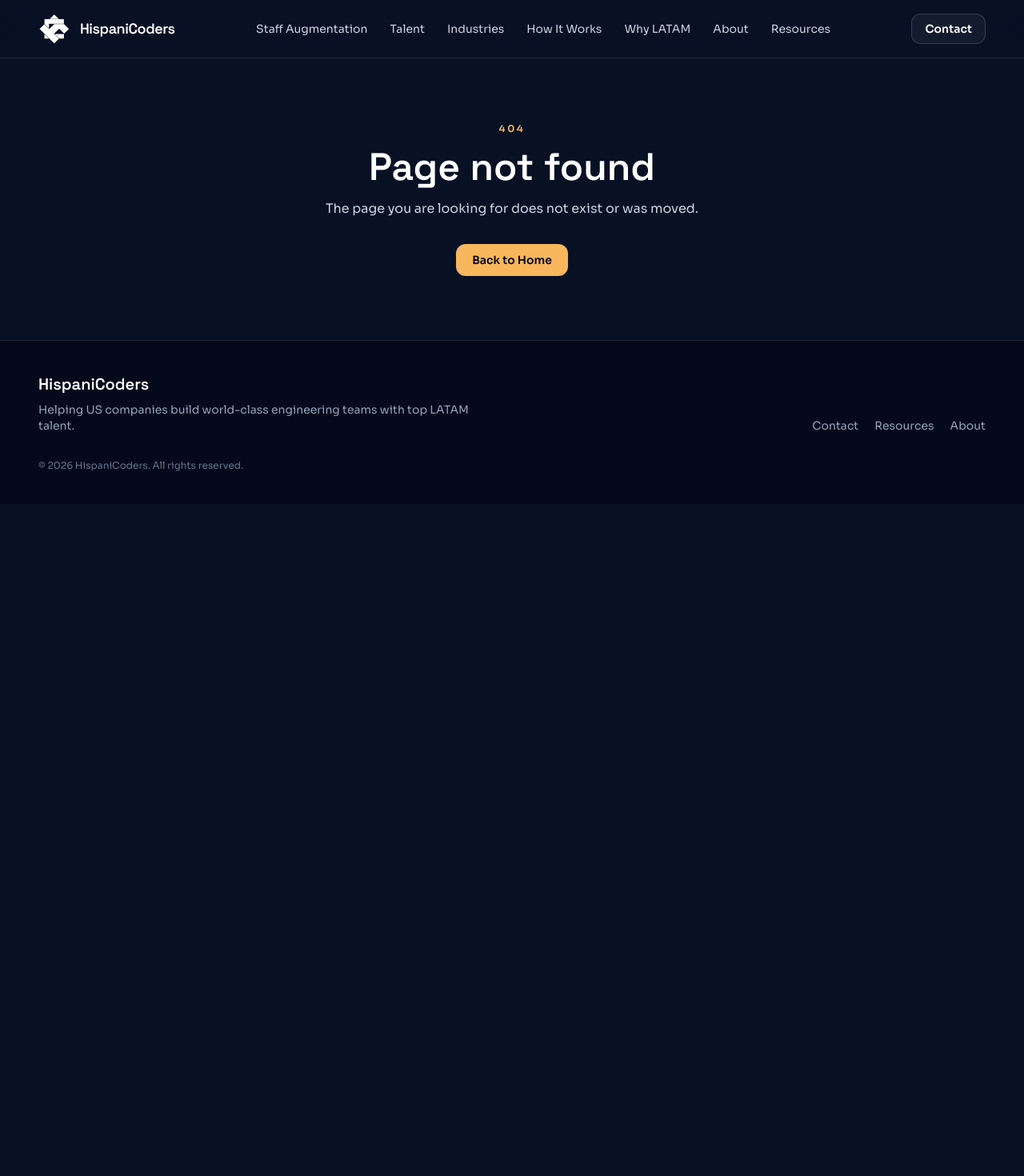
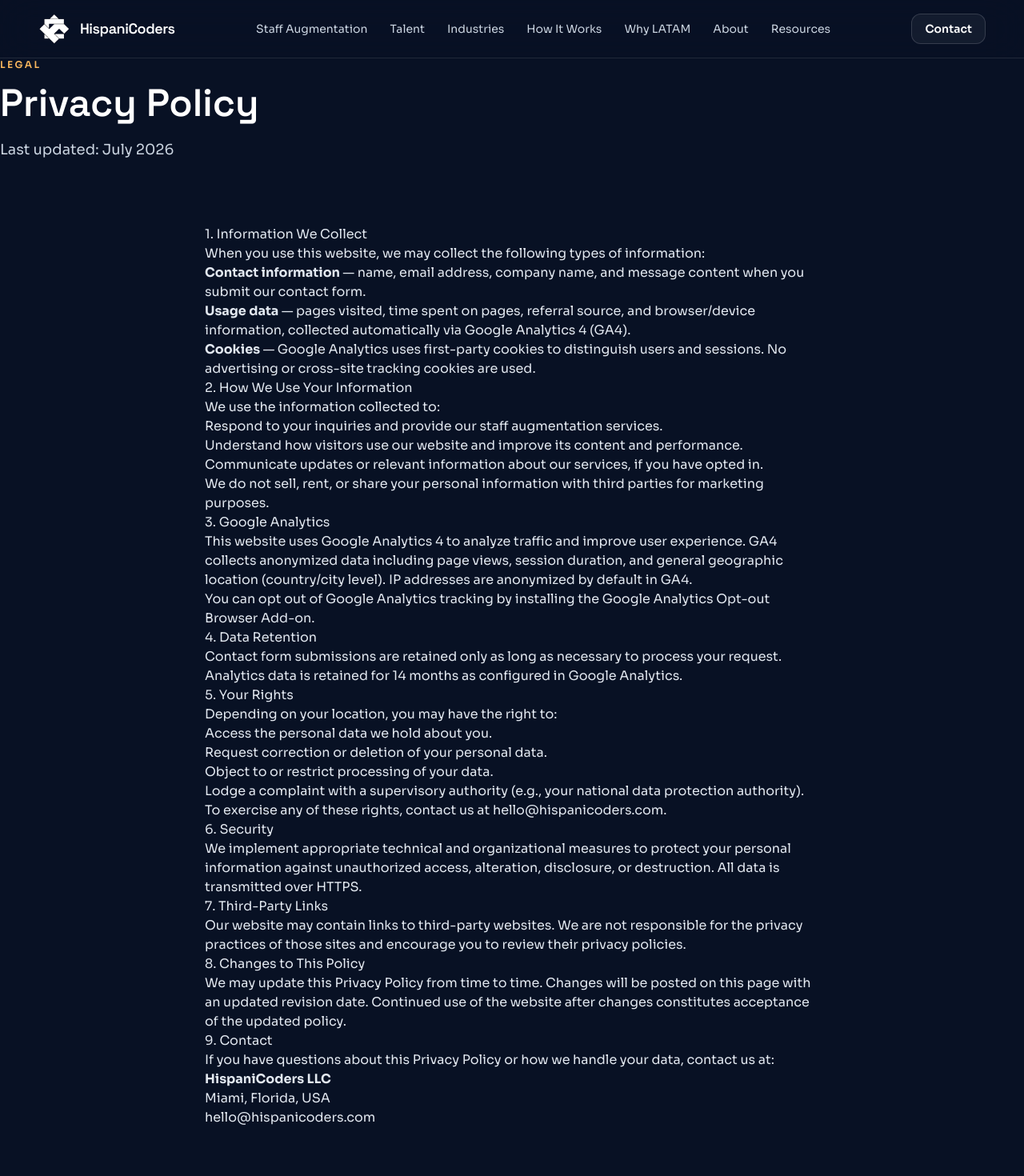
Before and after one commit to WilsonPHP/HispaniCoders, a React (Vite) app: page /privacy-policy in a window 1280 px wide. Shown: the top 1470 px of the page at 80% size. Before the commit the page ends 800 px from the top, so only its background shows below. Built offline with nearby package versions, Linux system fonts and the light colour scheme.

Commit message:
Fix 404s: 301 redirects for old WP pages, 410 for locations.kml, add Privacy Policy page

```diff
--- a/src/App.tsx
+++ b/src/App.tsx
@@ -7,6 +7,7 @@
 import { IndustriesPage } from '@/pages/IndustriesPage'
 import { LatamVsApacPage } from '@/pages/LatamVsApacPage'
 import { NotFoundPage } from '@/pages/NotFoundPage'
+import { PrivacyPolicyPage } from '@/pages/PrivacyPolicyPage'
 import { ResourcePostPage } from '@/pages/ResourcePostPage'
 import { ResourcesPage } from '@/pages/ResourcesPage'
 import { StaffAugmentationPage } from '@/pages/StaffAugmentationPage'
@@ -32,6 +33,7 @@
         <Route element={<ResourcesPage />} path="resources" />
         <Route element={<ResourcePostPage />} path="resources/:slug" />
         <Route element={<ContactPage />} path="contact" />
+        <Route element={<PrivacyPolicyPage />} path="privacy-policy" />
         <Route element={<NotFoundPage />} path="*" />
       </Route>
     </Routes>
--- /dev/null
+++ b/src/pages/PrivacyPolicyPage.tsx
@@ -0,0 +1,117 @@
+import { Container } from '@/components/layout/Container'
+import { Section } from '@/components/layout/Section'
+import { PageHeader } from '@/components/sections/PageHeader'
+import { Seo } from '@/components/ui/Seo'
+
+export function PrivacyPolicyPage() {
+  return (
+    <>
+      <Seo
+        title="Privacy Policy | HispaniCoders"
+        description="HispaniCoders privacy policy. Learn how we collect, use, and protect your personal information when you use our website and services."
+        canonicalPath="/privacy-policy/"
+        robots="noindex, follow"
+      />
+      <PageHeader
+        eyebrow="Legal"
+        title="Privacy Policy"
+        description="Last updated: July 2026"
+      />
+      <Section>
+        <Container>
+          <div className="prose prose-slate max-w-3xl mx-auto">
+            <h2>1. Information We Collect</h2>
+            <p>
+              When you use this website, we may collect the following types of information:
+            </p>
+            <ul>
+              <li>
+                <strong>Contact information</strong> — name, email address, company name, and message
+                content when you submit our contact form.
+              </li>
+              <li>
+                <strong>Usage data</strong> — pages visited, time spent on pages, referral source, and
+                browser/device information, collected automatically via Google Analytics 4 (GA4).
+              </li>
+              <li>
+                <strong>Cookies</strong> — Google Analytics uses first-party cookies to distinguish
+                users and sessions. No advertising or cross-site tracking cookies are used.
+              </li>
+            </ul>
+
+            <h2>2. How We Use Your Information</h2>
+            <p>We use the information collected to:</p>
+            <ul>
+              <li>Respond to your inquiries and provide our staff augmentation services.</li>
+              <li>Understand how visitors use our website and improve its content and performance.</li>
+              <li>Communicate updates or relevant information about our services, if you have opted in.</li>
+            </ul>
+            <p>We do not sell, rent, or share your personal information with third parties for marketing purposes.</p>
+
+            <h2>3. Google Analytics</h2>
+            <p>
+              This website uses Google Analytics 4 to analyze traffic and improve user experience.
+              GA4 collects anonymized data including page views, session duration, and general
+              geographic location (country/city level). IP addresses are anonymized by default in GA4.
+            </p>
+            <p>
+              You can opt out of Google Analytics tracking by installing the{' '}
+              <a href="https://tools.google.com/dlpage/gaoptout" target="_blank" rel="noopener noreferrer">
+                Google Analytics Opt-out Browser Add-on
+              </a>.
+            </p>
+
+            <h2>4. Data Retention</h2>
+            <p>
+              Contact form submissions are retained only as long as necessary to process your request.
+              Analytics data is retained for 14 months as configured in Google Analytics.
+            </p>
+
+            <h2>5. Your Rights</h2>
+            <p>Depending on your location, you may have the right to:</p>
+            <ul>
+              <li>Access the personal data we hold about you.</li>
+              <li>Request correction or deletion of your personal data.</li>
+              <li>Object to or restrict processing of your data.</li>
+              <li>Lodge a complaint with a supervisory authority (e.g., your national data protection authority).</li>
+            </ul>
+            <p>
+              To exercise any of these rights, contact us at{' '}
+              <a href="mailto:hello@hispanicoders.com">hello@hispanicoders.com</a>.
+            </p>
+
+            <h2>6. Security</h2>
+            <p>
+              We implement appropriate technical and organizational measures to protect your personal
+              information against unauthorized access, alteration, disclosure, or destruction.
+              All data is transmitted over HTTPS.
+            </p>
+
+            <h2>7. Third-Party Links</h2>
+            <p>
+              Our website may contain links to third-party websites. We are not responsible for the
+              privacy practices of those sites and encourage you to review their privacy policies.
+            </p>
+
+            <h2>8. Changes to This Policy</h2>
+            <p>
+              We may update this Privacy Policy from time to time. Changes will be posted on this page
+              with an updated revision date. Continued use of the website after changes constitutes
+              acceptance of the updated policy.
+            </p>
+
+            <h2>9. Contact</h2>
+            <p>
+              If you have questions about this Privacy Policy or how we handle your data, contact us at:
+            </p>
+            <p>
+              <strong>HispaniCoders LLC</strong><br />
+              Miami, Florida, USA<br />
+              <a href="mailto:hello@hispanicoders.com">hello@hispanicoders.com</a>
+            </p>
+          </div>
+        </Container>
+      </Section>
+    </>
+  )
+}
```
Also changed, not shown: 8 other files (tests, documents, lock files or other folders).
